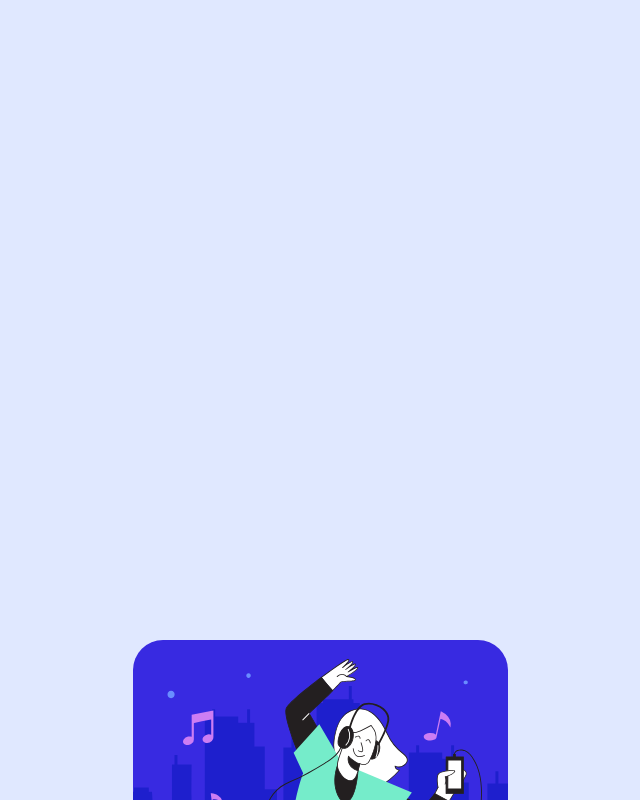
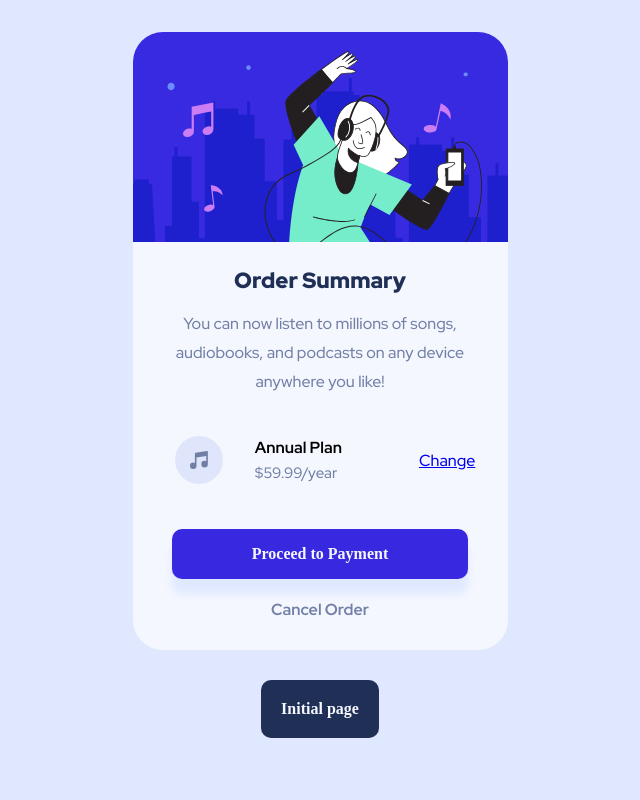
Before and after one commit to xizes2/202207-w2ch1-fernando-paulino, a website: page order-summary/index.html in a window 1280 px wide. Shown: the top 800 px of the page, without its empty margins (320-960 px from the left). Drawn offline with nearby package versions, Linux system fonts and the light colour scheme; files that its build step writes are made by us from their sources.

Commit message:
add desktop style on body,cancel and back, correct svg container, p

```diff
--- a/scss/_styles-order-summary.scss
+++ b/scss/_styles-order-summary.scss
@@ -2,6 +2,15 @@
 
 body {
   background-color: variables.$color-pale-blue;
+  display: flex;
+  flex-direction: column;
+  justify-content: center;
+  align-items: center;
+
+  @media (min-width: variables.$width-desktop) {
+    background-image: url(../order-summary/images/pattern-background-desktop.svg);
+    background-repeat: no-repeat;
+  }
 }
 
 .order-summary-main-container {
@@ -10,13 +19,12 @@ body {
   flex-direction: column;
   width: variables.$width-mobile;
   align-items: center;
-  margin: 50% auto;
   border-radius: 30px;
   background-color: variables.$color-very-pale-blue;
   font-family: "Red Hat Display", sans-serif;
 
   .order-summary-main-container__svg-container {
-    height: 200px;
+    height: 210px;
     background-image: url("../order-summary/images/illustration-hero.svg");
     background-repeat: no-repeat;
     width: 100%;
@@ -29,7 +37,6 @@ body {
     justify-content: center;
     padding: 10px;
     align-items: center;
-  }
 
     .order-summary-main-container__title {
       color: variables.$color-dark-blue;
@@ -37,6 +44,14 @@ body {
       font-weight: 900;
       width: 100%;
       text-align: center;
+    }
+
+    p {
+      text-align: center;
+      color: variables.$color-desaturated-blue;
+      font-size: variables.$font-size-paragraph;
+      line-height: 1.8;
+      margin: 0 0 30px 0;
     }
 
     .order-summary-main-container__annual-plan {
@@ -86,11 +101,23 @@ body {
       box-shadow: 0 15px 10px variables.$color-pale-blue;
     }
 
-  p {
-    text-align: center;
+    .cancel-order {
       color: variables.$color-desaturated-blue;
-    font-size: variables.$font-size-paragraph;
-    line-height: 1.8;
-    margin: 10px 0;
+      text-decoration: none;
+      font-weight: 700;
+      margin-bottom: 20px;
     }
   }
+}
+
+.back-to-index {
+  border-radius: 10px;
+  background-color: variables.$color-dark-blue;
+  color: variables.$color-very-pale-blue;
+  border: 0;
+  font-size: variables.$font-size-paragraph;
+  font-weight: 700;
+  padding: 20px;
+  margin: 30px;
+  text-decoration: none;
+}
```
Lines whose indentation alone changed are shown as unchanged.
